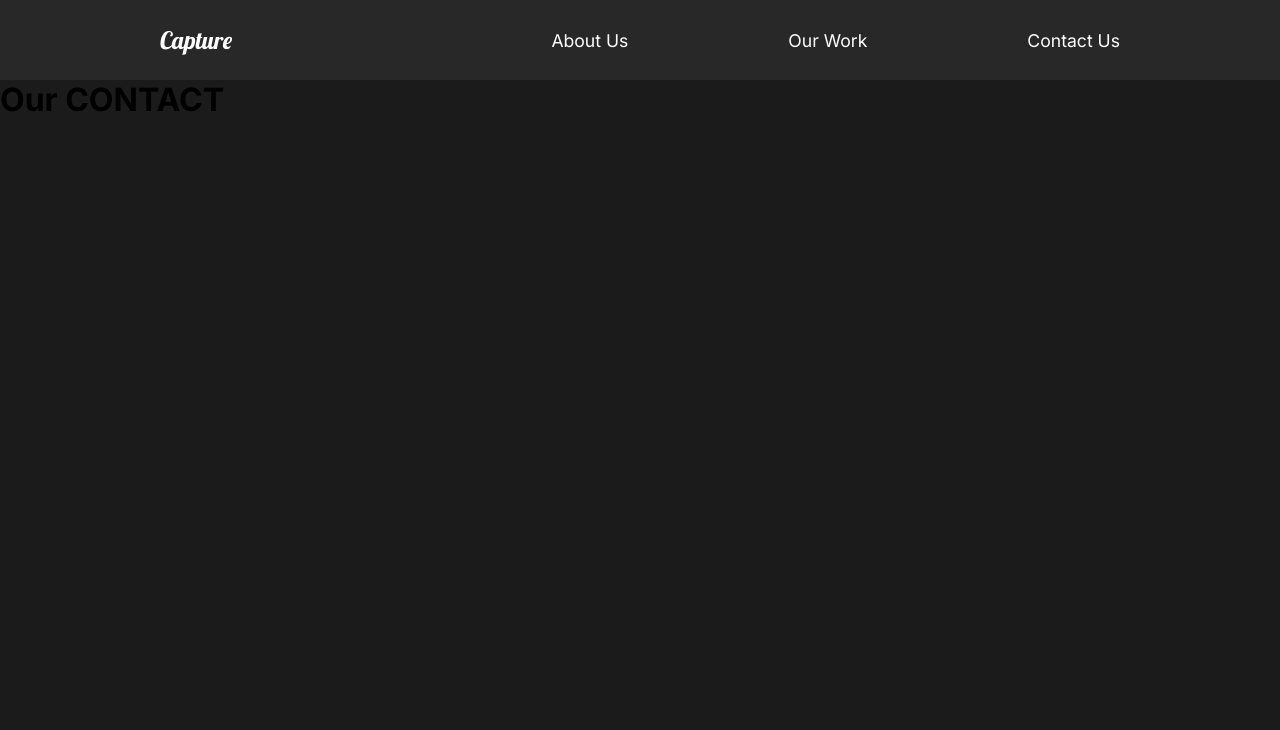
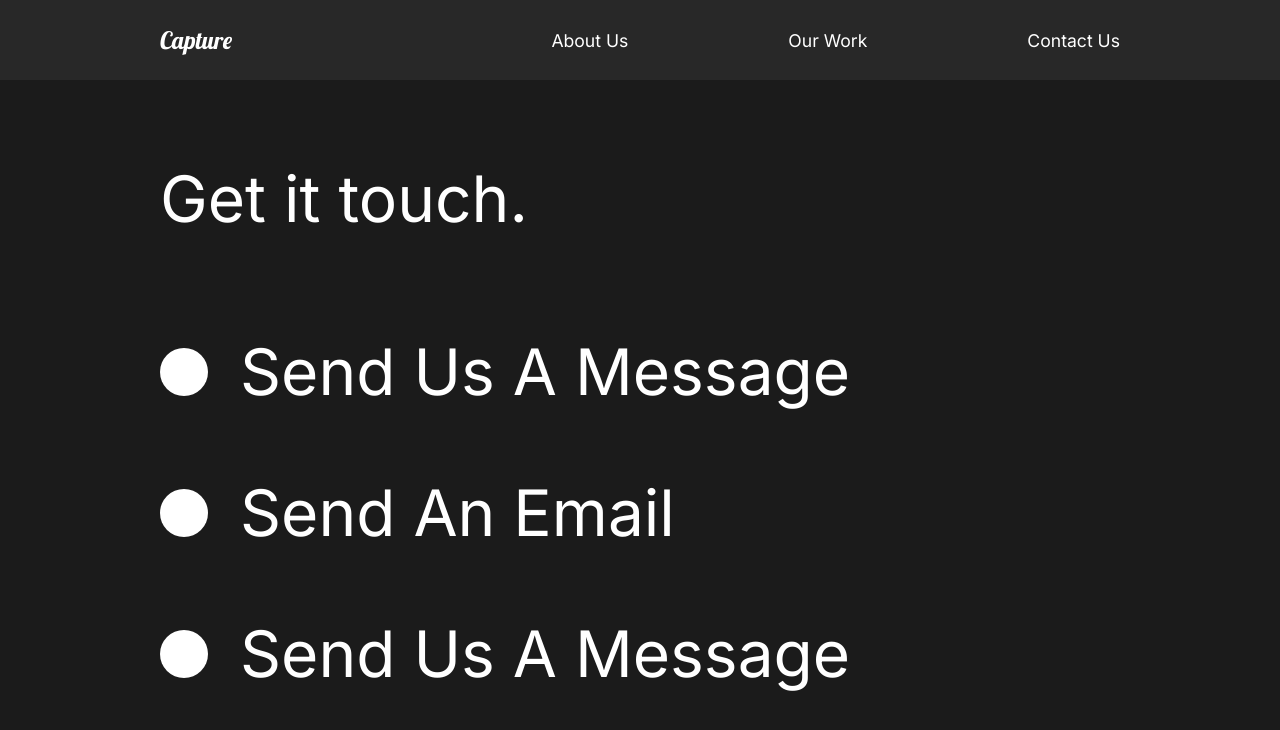
Before and after one commit to lilianaruva/website, a React (Create React App) app: page /contact in a window 1280 px wide. Shown: the top 730 px of the page. Built offline with nearby package versions, Linux system fonts and the light colour scheme.

Commit message:
Contact Animation

```diff
--- a/src/pages/ContacUs.js
+++ b/src/pages/ContacUs.js
@@ -1,21 +1,76 @@
 import React from "react";
 //Animations
 import { motion } from "framer-motion";
-import { pageAnimation } from "../animation";
+import { pageAnimation, titleAnim } from "../animation";
+import styled from "styled-components";
 
 const ContactUs = () => {
   return (
     <>
-      <motion.div
+      <ContactStyle
         exit="exit"
         variants={pageAnimation}
         initial="hidden"
         animate="show"
       >
-        <h1>Our CONTACT</h1>
-      </motion.div>
+        <Title>
+          <Hide>
+            <motion.h2 variants={titleAnim}>Get it touch.</motion.h2>
+          </Hide>
+        </Title>
+        <div>
+          <Hide>
+            <Social variants={titleAnim}>
+              <Circle />
+              <h2>Send Us A Message</h2>
+            </Social>
+          </Hide>
+          <Hide>
+            <Social variants={titleAnim}>
+              <Circle />
+              <h2>Send An Email</h2>
+            </Social>
+          </Hide>
+          <Hide>
+            <Social variants={titleAnim}>
+              <Circle />
+              <h2>Send Us A Message</h2>
+            </Social>
+          </Hide>
+        </div>
+      </ContactStyle>
     </>
   );
 };
 
+const ContactStyle = styled(motion.div)`
+  padding: 5rem 10rem;
+  color: white;
+  min-height: 90vh;
+`;
+
+const Title = styled.div`
+  margin-bottom: 4rem;
+  color: white;
+`;
+
+const Hide = styled.div`
+  overflow: hidden;
+`;
+
+const Circle = styled.div`
+  border-radius: 50%;
+  width: 3rem;
+  height: 3rem;
+  background: white;
+`;
+
+const Social = styled(motion.div)`
+  display: flex;
+  align-items: center;
+  h2 {
+    margin: 2rem;
+  }
+`;
+
 export default ContactUs;
```
